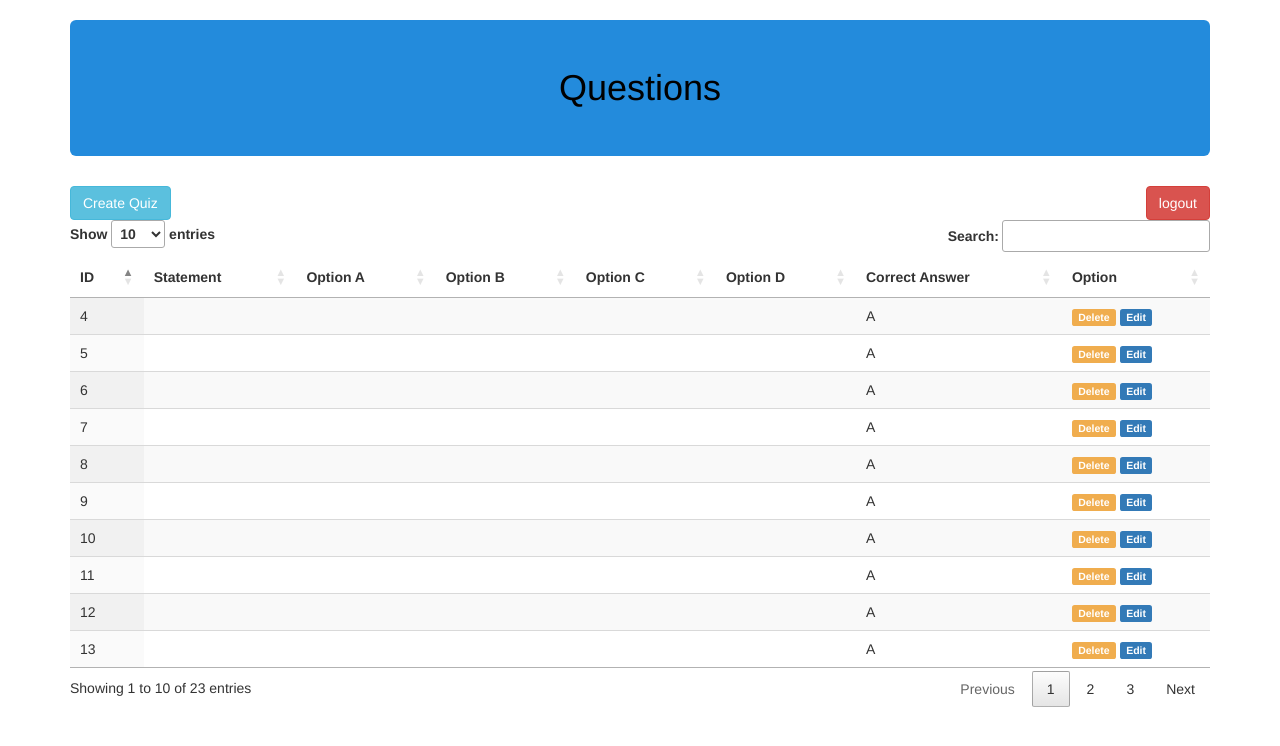
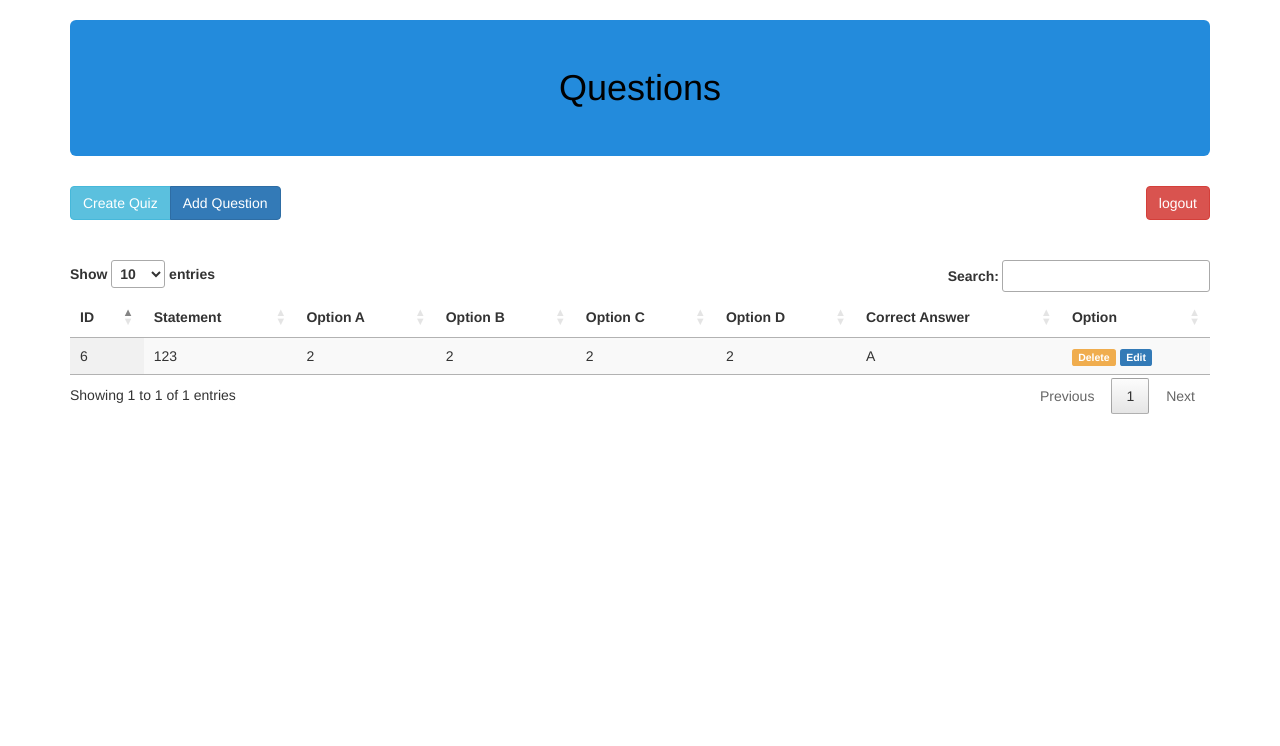
Before and after one commit to shahrukhijaz-31/final_project, a Flask app: page /edit_quiz/2 in a window 1280 px wide. Shown: the top 746 px of the page. Run offline with Flask 2, Linux system fonts and the light colour scheme; a user stored in the database is signed in; data comes from the database, SQL or seed files in the repository; both versions use the stored data as it was after the commit; some libraries are stand-ins or nearby versions.

Commit message:
final code

```diff
--- a/app.py
+++ b/app.py
@@ -4,7 +4,7 @@
 
 app = Flask(__name__)
 app.secret_key = 'secret_key'
-app.config['SQLALCHEMY_DATABASE_URI'] = 'sqlite:///quiz_system.db'
+app.config['SQLALCHEMY_DATABASE_URI'] = 'sqlite:///quiz.db'
 db = SQLAlchemy(app)
 
 
@@ -31,6 +31,10 @@
     name = db.Column(db.String(80), nullable=False, unique=True)
     teacher_id = db.Column(db.Integer, db.ForeignKey('teacher.id'),
                            nullable=False)
+
+    def __init__(self, name, teacher_id):
+        self.name = name
+        self.teacher_id = teacher_id
 
 
 class Question(db.Model):
@@ -273,10 +277,16 @@
 
 
 @app.route("/edit_quiz/<quiz_id>", methods=['GET', 'POST'])
-def edit_quiz(quiz_id):
+@app.route("/edit_quiz", methods=['GET', 'POST'])
+def edit_quiz(quiz_id=None):
     if 'username' in session:
         questions = get_questions(quiz_id)
-        return render_template('edit_quiz.html', questions=json.loads(questions))
+        if questions == '[]':
+            questions = {'questions': None, 'quiz_id': quiz_id}
+            return render_template('edit_quiz.html', questions=questions)
+        else:
+            questions = {'questions': json.loads(questions), 'quiz_id': quiz_id}
+            return render_template('edit_quiz.html', questions=questions)
     else:
         return "Login Please"
 
@@ -326,16 +336,32 @@
     question.option_c = option_c
     question.option_d = option_d
     db.session.commit()
-    return redirect(url_for("edit_quiz", id=question.quiz_id))
+    return redirect(url_for("edit_quiz", quiz_id=question.quiz_id))
 
 
-@app.route("/delete_question/<quiz_id>", methods=['POST', 'GET'])
-def delete_question(quiz_id):
-    question = Question.query.filter_by(id=quiz_id).first()
-    question_id = question.quiz_id
+@app.route("/delete_question/<question_id>/<quiz_id>", methods=['POST', 'GET'])
+def delete_question(question_id, quiz_id):
+    question = Question.query.filter_by(id=question_id).first()
     db.session.delete(question)
     db.session.commit()
-    return redirect(url_for("edit_quiz", id=question_id))
+    return redirect(url_for("edit_quiz", quiz_id=quiz_id))
+
+
+@app.route("/add_question", methods=['POST'])
+def add_question():
+    statement = request.form['statement']
+    option_a = request.form['option_1']
+    option_b = request.form['option_2']
+    option_c = request.form['option_3']
+    option_d = request.form['option_4']
+    correct_answer = request.form["correct_answer"]
+    quiz_id = request.form['quiz_id']
+    question = Question(statement=statement, option_a=option_a, option_b=option_b,
+                        option_c=option_c, option_d=option_d, correct_ans=correct_answer,
+                        quiz_id=quiz_id)
+    db.session.add(question)
+    db.session.commit()
+    return "Success"
 
 
 @app.route("/insert_teacher", methods=['POST'])
@@ -345,6 +371,7 @@
     teacher = Teacher.query.filter_by(username=name).first()
     if teacher is None:
         teacher = Teacher(username=name, password=password)
+        db.session.add(teacher)
         db.session.add(teacher)
         db.session.commit()
         return redirect(url_for("admin"))
--- a/templates/create_quiz_body.html
+++ b/templates/create_quiz_body.html
@@ -30,8 +30,6 @@
          <a href = "/quiz_management" class="btn btn-primary">Quiz Management</a>
      </div>
 </form>
-
-
 <form action="/save_quiz" method="POST">
     <input type="hidden" name="question_number" value="{{ quiz_detail.question_number }}"/>
     <input type="hidden" name="quiz_name" value="{{ quiz_detail.quiz_name }}"/>
--- a/templates/edit_quiz.html
+++ b/templates/edit_quiz.html
@@ -1,4 +1,3 @@
-
 <!DOCTYPE html>
 <html lang="en">
    <head>
@@ -8,10 +7,8 @@
       <link rel="stylesheet" href="//cdn.datatables.net/1.10.19/css/jquery.dataTables.min.css">
       <link rel="stylesheet" href="https://code.jquery.com/ui/1.12.1/themes/base/jquery-ui.css">
       <link rel="stylesheet" href="https://cdn.datatables.net/1.10.19/css/dataTables.jqueryui.min.css">
-    <!-- jQuery library -->
       <script src="https://ajax.googleapis.com/ajax/libs/jquery/3.3.1/jquery.min.js"></script>
       <script src="//cdn.datatables.net/1.10.19/js/jquery.dataTables.min.js"></script>
-    <!-- Latest compiled JavaScript -->
       <script src="https://maxcdn.bootstrapcdn.com/bootstrap/3.3.7/js/bootstrap.min.js"></script>
       <style>
          .jumbotron{
@@ -38,8 +35,10 @@
          <input type="submit" value="logout" class="btn btn-danger" style="float: right;">
          <div class="btn-group">
             <a href = "/create_quiz" class="btn btn-info"> Create Quiz</a>
+            <button type="button" class="btn btn-primary" data-toggle="modal" data-target="#add_question_modal">Add Question</button>
          </div>
       </form>
+      <br><br>
       <table class="display" id="questions">
          <thead>
             <tr>
@@ -53,9 +52,9 @@
                <th>Option</th>
             </tr>
          </thead>
-
          <tbody>
-            {% for question in questions %}
+         {% if questions['questions'] != None %}
+            {% for question in questions['questions'] %}
             <tr>
                <td>{{ question.id }}</td>
                <td>{{ question.statement }}</td>
@@ -66,18 +65,64 @@
                <td>{{ question.correct_ans }}</td>
                <td>
                   <input type="hidden" value="{{ question.id }}" name="q_id" id="q_id"/>
-                      <a href="/delete_question/{{ question.id }}" class="label label-warning">Delete</a>
+                  <a href="/delete_question/{{ question.id }}/{{ question.quiz_id }}" class="label label-warning">Delete</a>
                   <a class="edit label label-primary">Edit</a>
                </td>
             </tr>
             {% endfor %}
+         {% endif %}
          </tbody>
       </table>
-
       </div>
       </div>
+
+      <form  method="post" role="form">
+         <input type="hidden" name= "quiz_id" value="{{ questions['quiz_id'] }}"/>
+         <div class="modal fade" id="add_question_modal" role="dialog">
+            <div class="modal-dialog">
+               <div class="modal-content">
+                  <div class="modal-header">
+                     <button type="button" class="close" data-dismiss="modal">&times;</button>
+                     <h4 class="modal-title">Add Question</h4>
+                  </div>
+                  <div class="modal-body">
+                     <div class="input-group" >
+                        <span class="input-group-addon">Question Statement </span>
+                        <input type="text" class="form-control" name="statement" id="statement"  placeholder="Enter Question...">
+                     </div>
+                     <br>
+                     <div class="input-group" >
+                        <span class="input-group-addon">Option A</span>
+                        <input type="text" class="form-control" name="option_1" id="option_1">
+                        <span class="input-group-addon">Option B</span>
+                        <input type="text" class="form-control" name="option_2" id="option_2">
+                     </div>
+                     <br>
+                     <div class="input-group" >
+                        <span class="input-group-addon">Option C</span>
+                        <input type="text" class="form-control" name="option_3" id="option_3">
+                        <span class="input-group-addon">Option D</span>
+                        <input type="text" class="form-control" name="option_4" id="option_4">
+                     </div>
+                     <br>
+                     <select name="correct_answer" id="correct_answer" name="correct_answer">
+                        <option >A</option>
+                        <option >B</option>
+                        <option >C</option>
+                        <option >D</option>
+                     </select>
+                  </div>
+                  <div class="modal-footer">
+                     <input type="submit" id="btn_add_question" class="btn btn-Default save" value="Add"/>
+                  </div>
+               </div>
+            </div>
+         </div>
+      </form>
       <form action="/update_question" method="POST">
+          {% if questions['questions'] != None %}
             <input type="hidden" name="question_id" id="question_id" />
+          {% endif %}
          <!-- Modal -->
          <div class="modal fade" id="edit_question_modal" role="dialog">
             <div class="modal-dialog">
@@ -91,30 +136,33 @@
                      <div class="input-group" >
                         <span class="input-group-addon">Question Statement </span>
                         <input type="text" class="form-control" name="question_statement" id="question_statement"  placeholder="Enter Question...">
-                </div><br>
+                     </div>
+                     <br>
                      <div class="input-group" >
                         <span class="input-group-addon">Option A</span>
-                    <input type="text" class="form-control" name="option_A" id="option_A">
+                        <input type="text" class="form-control" name="option_a" id="option_a">
                         <span class="input-group-addon">Option B</span>
-                    <input type="text" class="form-control" name="option_B" id="option_B">
-                </div><br>
+                        <input type="text" class="form-control" name="option_b" id="option_b">
+                     </div>
+                     <br>
                      <div class="input-group" >
                         <span class="input-group-addon">Option C</span>
-                    <input type="text" class="form-control" name="option_C" id="option_C">
+                        <input type="text" class="form-control" name="option_c" id="option_c">
                         <span class="input-group-addon">Option D</span>
-                    <input type="text" class="form-control" name="option_D" id="option_D">
-                </div><br>
+                        <input type="text" class="form-control" name="option_d" id="option_d">
+                     </div>
+                     <br>
                      <div class="input-group" >
                         <span class="input-group-addon">Correct Ans</span>
                         <input type="text" readonly="readonly" class="form-control" name="ans" id="ans"  >
-                </div><br>
+                     </div>
+                     <br>
                      <select class="correct_ans" name="correct_ans" id="correct_ans">
                         <option >A</option>
                         <option >B</option>
                         <option >C</option>
                         <option >D</option>
                      </select>
-
                   </div>
                   <div class="modal-footer">
                      <input type="submit" class="btn btn-Default" value="Save"/>
@@ -133,7 +181,6 @@
       $(function() {
       $('.edit').click(function() {
           var question_id = $(this).parentsUntil("tr").children("input").val();
-
           $.ajax({
               url: '/edit_question',
               type: 'POST',
@@ -141,12 +188,12 @@
               success: function(response) {
                   question_body = JSON.parse(response);
                   $("#question_statement").val(question_body.statement);
-                $("#option_A").val(question_body.option_A);
-                $("#option_A").val(question_body.option_A);
-                $("#option_A").val(question_body.option_A);
-                $("#option_B").val(question_body.option_B);
-                $("#option_C").val(question_body.option_C);
-                $("#option_D").val(question_body.option_D);
+                  $("#option_a").val(question_body.option_a);
+                  $("#option_a").val(question_body.option_a);
+                  $("#option_a").val(question_body.option_a);
+                  $("#option_b").val(question_body.option_b);
+                  $("#option_c").val(question_body.option_c);
+                  $("#option_d").val(question_body.option_d);
                   $('#ans').prop('readonly',false);
                   $("#ans").val(question_body.correct_ans);
                   $('#ans').prop('readonly',true);
@@ -167,4 +214,55 @@
          $("#ans").val($(".correct_ans").val());
       });
    </script>
+   <script>
+       $(function() {
+            $('#btn_add_question').click(function() {
+                $.ajax({
+                    url: '/add_question',
+                    data: $('form').serialize(),
+                    type: 'POST',
+                    success: function(response) {
+                        alert("success");
+                        console.log(response);
+                    },
+                    error: function(error) {
+                        console.log(error);
+                    }
+                });
+            });
+        });
+   </script>
+{#<script>#}
+{#      $(function() {#}
+{#      $('.save').click(function() {#}
+{#          var statement = $( "input[name='statement']" ).val();#}
+{#          var option_a = $( "input[name='option_1']" ).val();#}
+{#          var option_b = $( "input[name='option_2']" ).val();#}
+{#          var option_c = $( "input[name='option_3']" ).val();#}
+{#          var option_d = $( "input[name='option_4']" ).val();#}
+{#          var correct_answer = $("#correct_answer").val();#}
+{#          var question_body ={#}
+{#              'statement': statement,#}
+{#              'option_a': option_a,#}
+{#              'option_b': option_b,#}
+{#              'option_c': option_c,#}
+{#              'option_d': option_d,#}
+{#              'correct_answer': correct_answer#}
+{#          };#}
+{#          $.ajax({#}
+{#              url: '/add_question',#}
+{#              type: 'POST',#}
+{#              data: {'question_body': question_body},#}
+{#              success: function(response) {#}
+{#                    alert(response);#}
+{#              },#}
+{#              error: function(error) {#}
+{#                  alert("Error");#}
+{#                  console.log(error);#}
+{#              }#}
+{#          });#}
+{#      });#}
+{#      });#}
+{#   </script>#}
+
 </html>
```
Also changed, not shown: quiz.db (added). Lines whose indentation alone changed are shown as unchanged.
